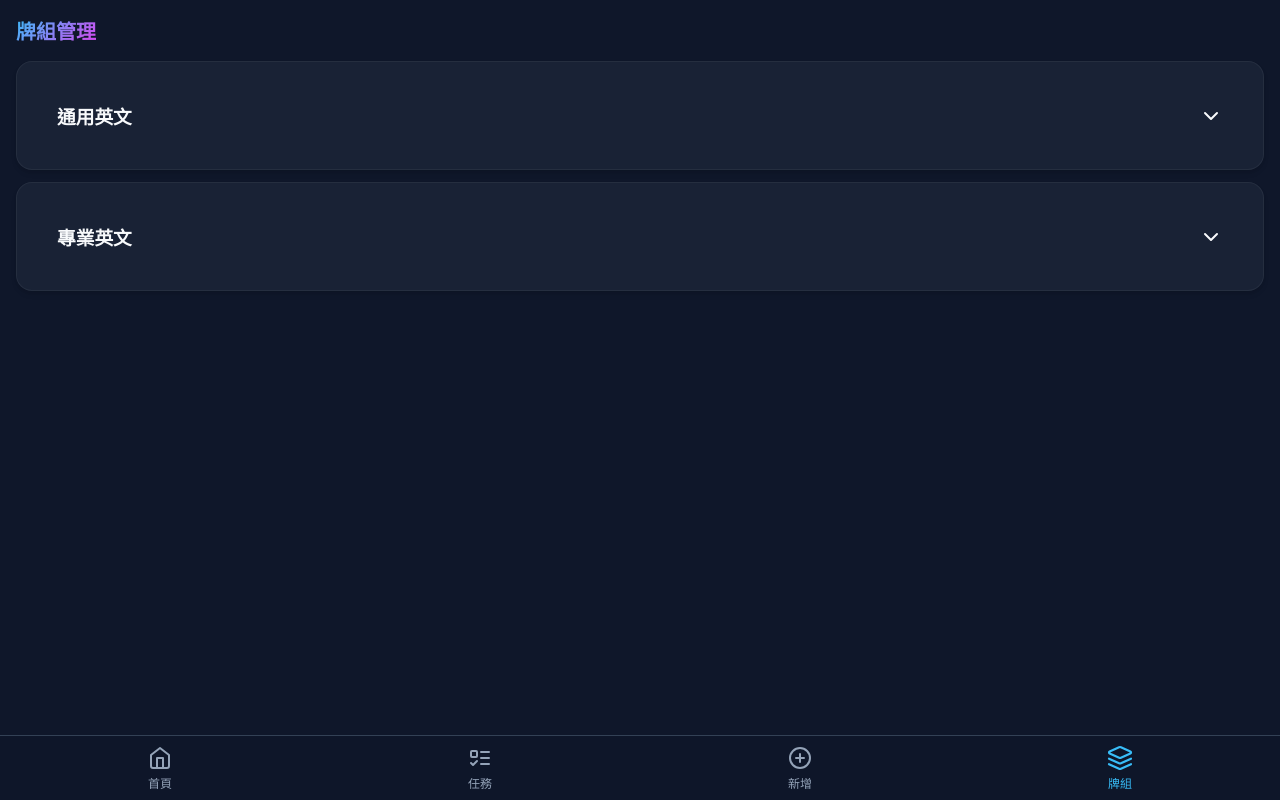
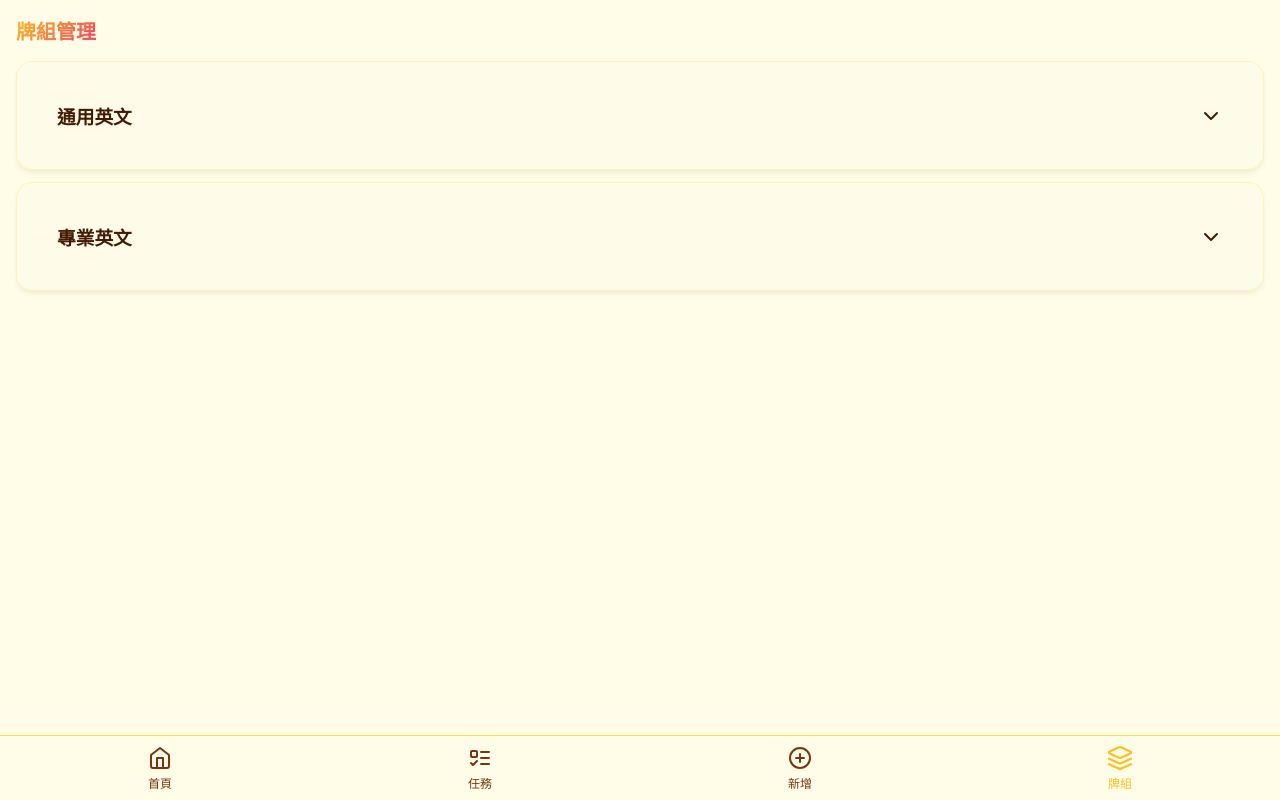
Before and after one commit to raspberrypirogrt/pwa-flashcards, a React (Vite) app: page /deck in a window 1280 px wide. Built offline with nearby package versions, Linux system fonts and the light colour scheme.

Commit message:
feat(theme): update application to light yellow theme

```diff
--- a/src/index.css
+++ b/src/index.css
@@ -1,28 +1,28 @@
 :root {
-    --primary: #0ea5e9;
-    /* Vibrant Sky Blue */
-    --primary-light: #38bdf8;
-    /* Lighter vibrant blue */
-    --secondary: #d946ef;
-    /* Electric Fuchsia/Pink */
-    --bg-color: #0f172a;
-    /* Deep Slate/Navy background for high contrast */
-    --surface: #1e293b;
-    /* Slightly lighter surface */
-    --surface-hover: #334155;
-    /* Hover state */
-    --text-main: #f8fafc;
-    /* Crisp white text */
-    --text-muted: #94a3b8;
-    /* Muted blue-gray text */
-    --danger: #f43f5e;
-    /* Bright Rose red */
+    --primary: #f59e0b;
+    /* Warm Amber */
+    --primary-light: #fbbf24;
+    /* Lighter amber/gold */
+    --secondary: #f43f5e;
+    /* Soft coral/rose for contrast */
+    --bg-color: #fffde7;
+    /* Soft creamy yellow background */
+    --surface: #fefbeb;
+    /* Slightly lighter surface for cards */
+    --surface-hover: #fef08a;
+    /* Hover state - soft bright yellow */
+    --text-main: #451a03;
+    /* Deep warm brown text */
+    --text-muted: #78350f;
+    /* Medium warm brown text */
+    --danger: #ef4444;
+    /* Red */
     --success: #10b981;
     /* Emerald green */
-    --border-color: #334155;
-    /* Subtle border matching hover */
-    --nav-bg: rgba(15, 23, 42, 0.85);
-    /* Glass deep slate */
+    --border-color: #fde047;
+    /* Soft gold border */
+    --nav-bg: rgba(255, 253, 231, 0.85);
+    /* Glass soft yellow */
 }
 
 * {
@@ -100,11 +100,13 @@ body {
 
 /* Glass Card styling */
 .glass-card {
-    background: rgba(30, 41, 59, 0.7);
-    border: 1px solid rgba(255, 255, 255, 0.05);
+    background: rgba(254, 252, 232, 0.85);
+    /* Slightly transparent light yellow */
+    border: 1px solid rgba(250, 204, 21, 0.2);
+    /* Soft yellow border */
     border-radius: 16px;
     padding: 1.5rem;
-    box-shadow: 0 4px 6px -1px rgba(0, 0, 0, 0.1), 0 2px 4px -1px rgba(0, 0, 0, 0.06);
+    box-shadow: 0 4px 6px -1px rgba(0, 0, 0, 0.05), 0 2px 4px -1px rgba(0, 0, 0, 0.03);
 }
 
 .btn-primary {
@@ -196,7 +198,7 @@ body {
 }
 
 .btn-icon:hover {
-    background: rgba(0, 0, 0, 0.05);
+    background: rgba(245, 158, 11, 0.1);
 }
 
 .btn-icon.btn-sm {
@@ -215,9 +217,9 @@ body {
 }
 
 .tag-form input {
-    background: rgba(15, 23, 42, 0.5);
-    border: 1px solid rgba(255, 255, 255, 0.1);
-    color: white;
+    background: rgba(254, 252, 232, 0.8);
+    border: 1px solid rgba(250, 204, 21, 0.3);
+    color: var(--text-main);
     padding: 12px 16px;
     border-radius: 12px;
     font-size: 1rem;
@@ -330,9 +332,9 @@ body {
 
 .form-input {
     width: 100%;
-    background: rgba(15, 23, 42, 0.5);
-    border: 1px solid rgba(255, 255, 255, 0.1);
-    color: white;
+    background: rgba(254, 252, 232, 0.8);
+    border: 1px solid rgba(250, 204, 21, 0.3);
+    color: var(--text-main);
     padding: 12px 16px;
     border-radius: 12px;
     font-size: 1rem;
@@ -377,9 +379,9 @@ body {
 }
 
 .btn-secondary {
-    background: rgba(255, 255, 255, 0.1);
-    color: white;
-    border: 1px solid rgba(255, 255, 255, 0.05);
+    background: rgba(250, 204, 21, 0.15);
+    color: var(--primary);
+    border: 1px solid rgba(250, 204, 21, 0.3);
     border-radius: 12px;
     padding: 0.75rem 1.5rem;
     font-weight: 600;
@@ -497,9 +499,9 @@ body {
 }
 
 .btn-chip {
-    background: rgba(255, 255, 255, 0.05);
-    border: 1px solid rgba(255, 255, 255, 0.1);
-    color: white;
+    background: rgba(250, 204, 21, 0.15);
+    border: 1px solid rgba(250, 204, 21, 0.3);
+    color: var(--text-main);
     padding: 8px 16px;
     border-radius: 20px;
     font-weight: 600;
@@ -519,9 +521,9 @@ body {
 }
 
 .badge-tag {
-    background: rgba(14, 165, 233, 0.2);
-    /* Sky blue tint */
-    color: #38bdf8;
+    background: rgba(245, 158, 11, 0.15);
+    /* Amber tint */
+    color: #d97706;
 }
 
 .badge-level {
@@ -536,11 +538,11 @@ body {
 }
 
 .badge-blue {
-    background: rgba(59, 130, 246, 0.2);
-    color: #60a5fa;
+    background: rgba(59, 130, 246, 0.15);
+    color: #3b82f6;
 }
 
 .badge-green {
-    background: rgba(16, 185, 129, 0.2);
-    color: #34d399;
+    background: rgba(16, 185, 129, 0.15);
+    color: #059669;
 }
```
